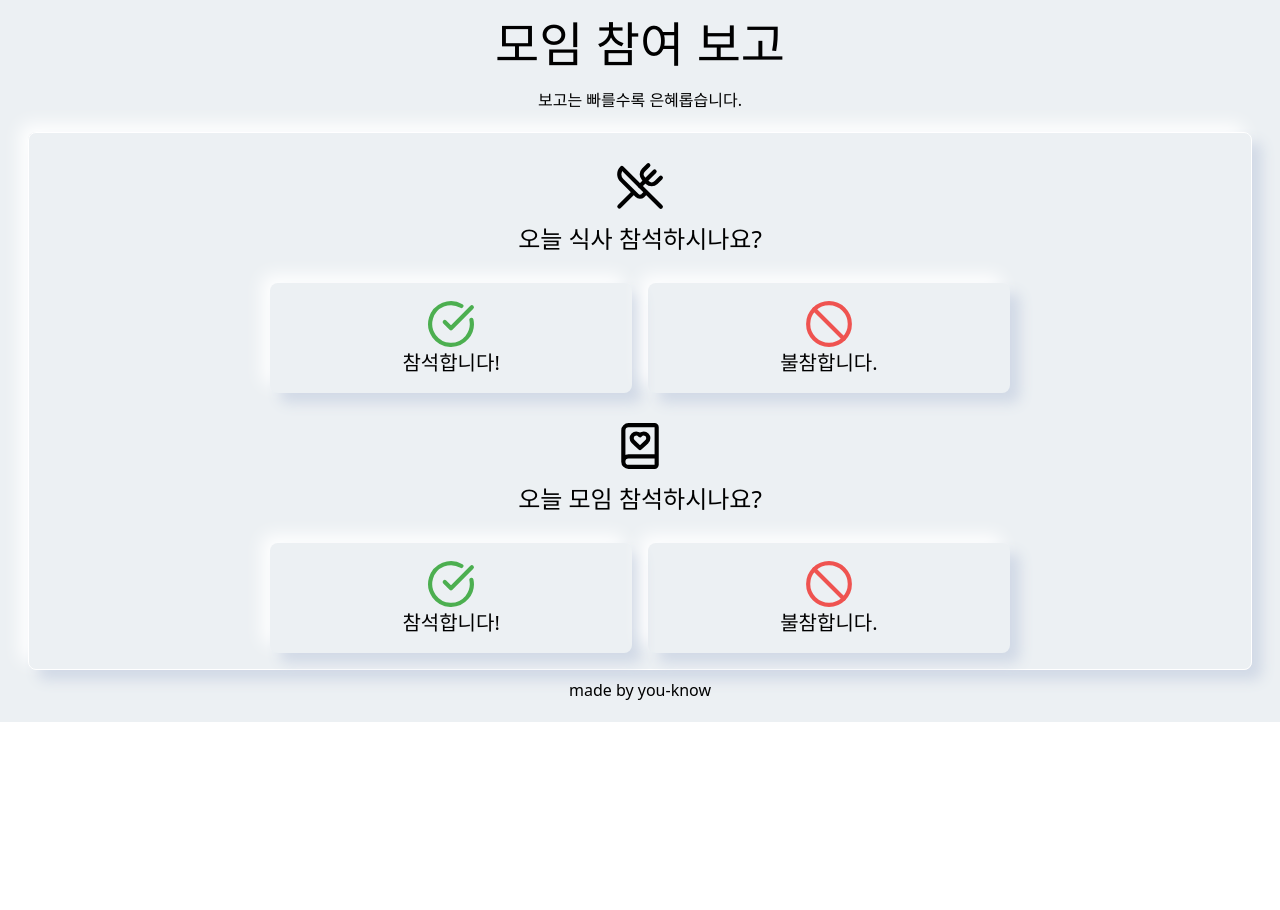
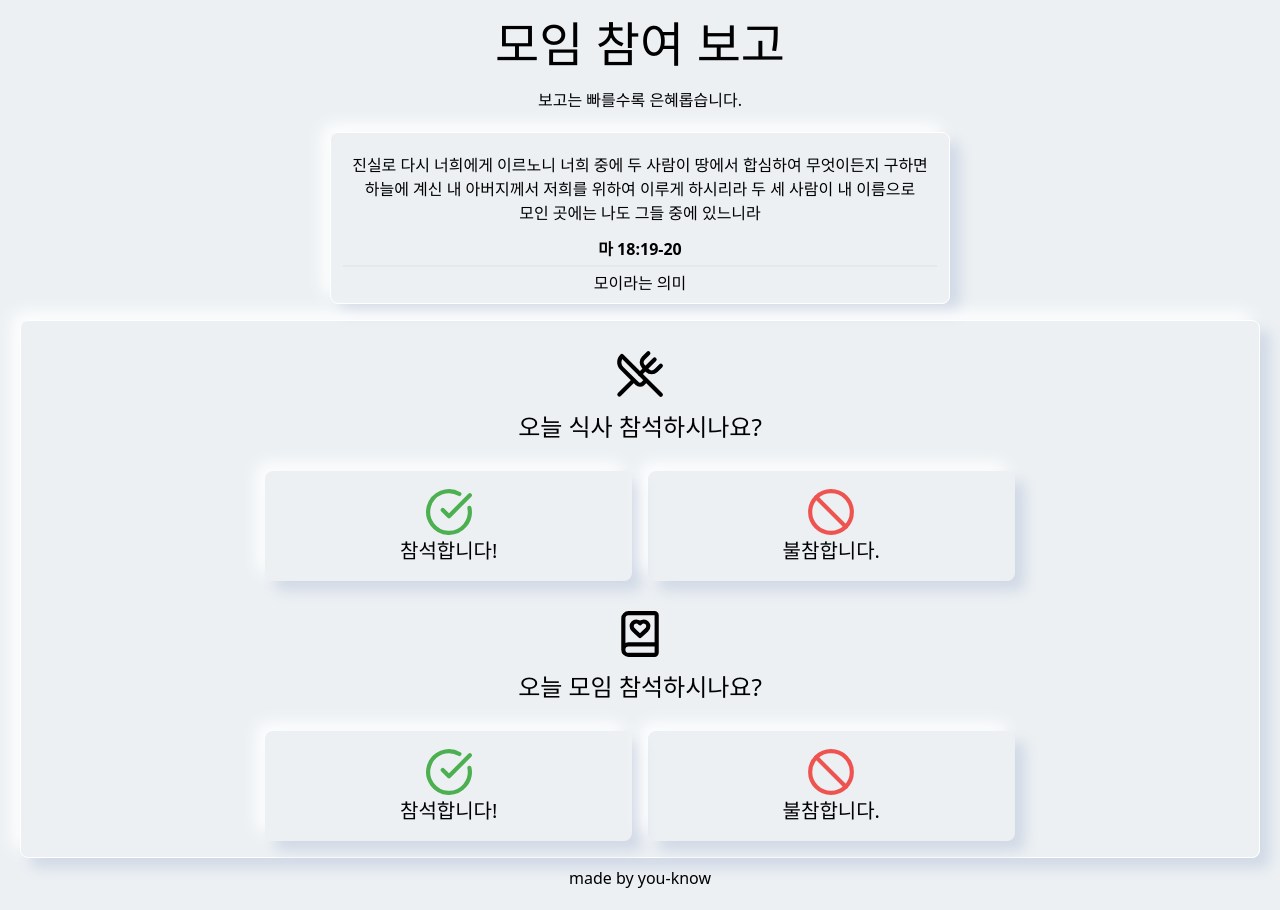
Before and after one commit to yareach8345/participation-plz, a Nuxt app: page / in a window 1280 px wide. Before the commit the page ends 800 px from the top, so only its background shows below. Built offline with nearby package versions, Linux system fonts and the light colour scheme.

Commit message:
feat: VerseViewer추가
- 성경 구절을 보여주는 목적의 VerseViewer추가
- index페이지에서 상단에서 테스트로 구절 보여주고 있음

```diff
--- /dev/null
+++ b/components/VerseViewer.vue
@@ -0,0 +1,24 @@
+<script setup lang="ts">
+interface Props {
+  verse: string
+  content: string
+  description?: string | undefined
+}
+
+const props = defineProps<Props>()
+</script>
+
+<template>
+  <NeumorphismBox>
+    <div class="break-keep p-3">{{props.content}}</div>
+    <div><b>{{props.verse}}</b></div>
+    <template v-if="props.description !== undefined">
+      <hr class="border-thin m-1"/>
+      {{description}}
+    </template>
+  </NeumorphismBox>
+</template>
+
+<style scoped>
+
+</style>
--- a/pages/index.vue
+++ b/pages/index.vue
@@ -6,8 +6,14 @@ const selectValue = reactive({
 </script>
 
 <template>
-  <main>
-    <neumorphism-box>
+  <main class="flex flex-col items-center">
+    <verse-viewer
+        verse="마 18:19-20"
+        content="진실로 다시 너희에게 이르노니 너희 중에 두 사람이 땅에서 합심하여 무엇이든지 구하면 하늘에 계신 내 아버지께서 저희를 위하여 이루게 하시리라 두 세 사람이 내 이름으로 모인 곳에는 나도 그들 중에 있느니라"
+        description="모이라는 의미"
+        class="md:w-[75%] lg:w-[50%]"
+    />
+    <neumorphism-box class="w-[100%]">
       <question
           object="오늘 식사"
           interrogative="참석하시나요?"
```
